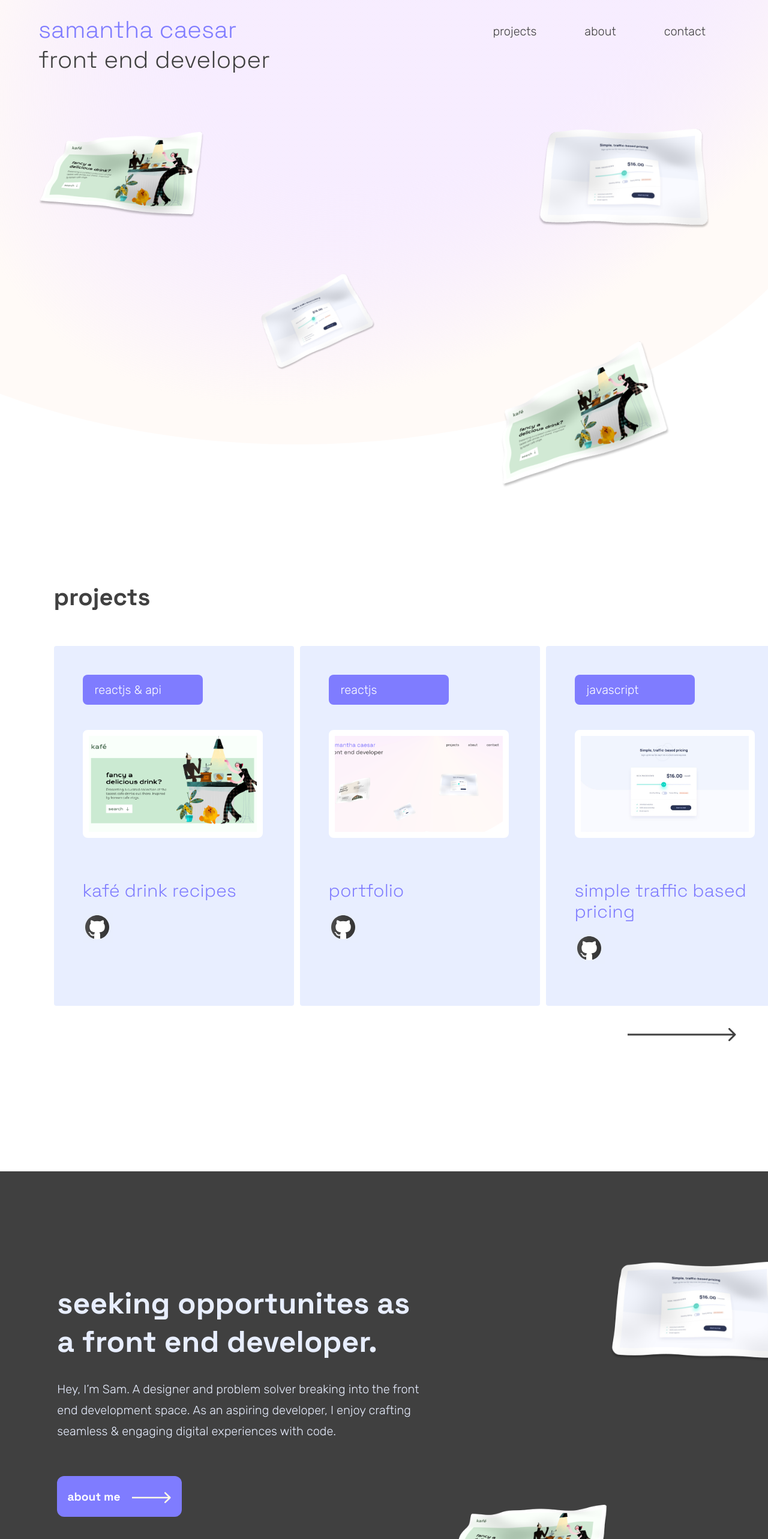
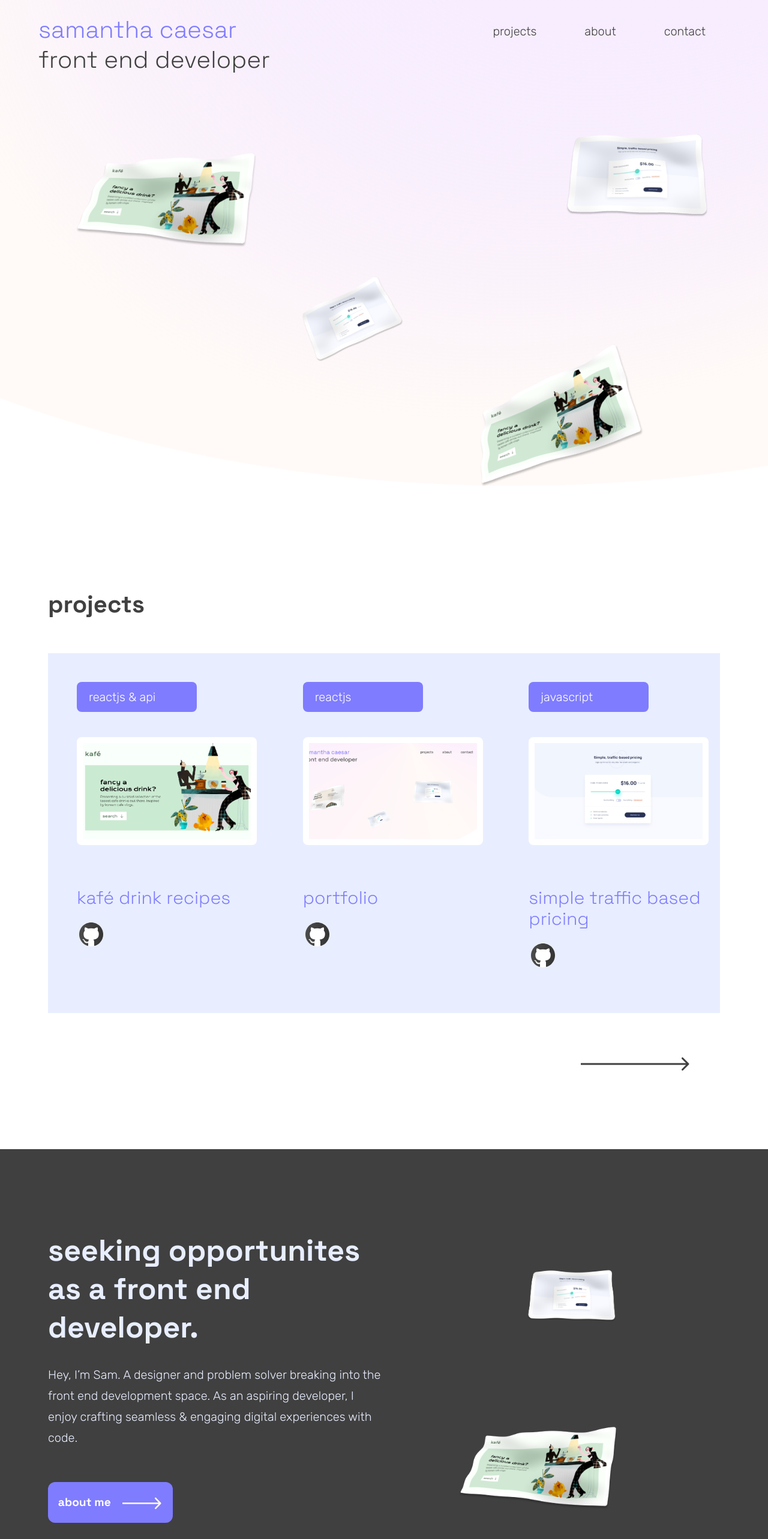
Before and after one commit to sammycaesar/sams-portfolio, a React (Create React App) app: page / in a window 1280 px wide. Shown: the top 2566 px of the page at 60% size. Built offline with nearby package versions, Linux system fonts and the light colour scheme.

Commit message:
Updates for mobile optimisation and flex box

```diff
--- a/src/components/About/AboutPageElements.js
+++ b/src/components/About/AboutPageElements.js
@@ -3,7 +3,7 @@ import { Link as LinkR } from "react-router-dom";
 
 export const AboutContainer = styled.div`
   padding: 0 5% 0 5%;
-  width: 100%;
+  width: 100vw;
   background: #e8eefe;
   color: #7f7cff;
   display: grid;
@@ -30,6 +30,11 @@ export const IntroContainer = styled.div`
   padding-top: 5%;
   display: grid;
   grid-template-columns: 60%;
+
+  @media screen and (max-width: 480px) {
+    height: 35rem;
+    width: 30rem;
+  }
 `;
 
 export const IntroContent = styled.p`
@@ -50,6 +55,14 @@ export const CapabilitiesContainer = styled.div`
   border-color: #7f7cff;
   border-radius: 5px;
   background-color: white;
+
+  @media screen and (max-width: 480px) {
+    height: 40rem;
+    width: 90vw;
+    grid-template-columns: 1fr;
+    grid-template-rows: 5rem repeat(2, 1fr);
+    padding: 10% 5% 0 10%;
+  }
 `;
 
 export const Heading = styled.h2`
@@ -57,6 +70,11 @@ export const Heading = styled.h2`
   color: #7f7cff;
   font-size: 50px;
   line-height: 50px;
+
+  @media screen and (max-width: 480px) {
+    width: 80vw;
+    font-size: 2rem;
+  }
 `;
 
 export const SubHeading = styled.p`
@@ -86,9 +104,22 @@ export const EducationContainer = styled.div`
   border-radius: 5px;
   border-color: #7f7cff;
   background-color: white;
+
+  @media screen and (max-width: 480px) {
+    height: 20rem;
+    width: 90vw;
+    grid-template-columns: 1fr;
+    grid-template-rows: 5rem 1fr;
+    padding: 10% 5% 0 10%;
+  }
 `;
 
 export const Education = styled.p`
   padding-top: 30px;
   color: #7f7cff;
+
+  @media screen and (max-width: 480px) {
+    padding-top: 0;
+    padding-right: 50px;
+  }
 `;
--- a/src/components/Home/AboutSection/AboutElements.js
+++ b/src/components/Home/AboutSection/AboutElements.js
@@ -2,47 +2,69 @@ import styled from "styled-components";
 import { Link as LinkR } from "react-router-dom";
 
 export const AboutContainer = styled.div`
-  margin-top: 10%;
-  padding-left: 5%;
+  padding: 4em;
   height: 800px;
-  max-width: 100vw;
-  display: grid;
-  grid-template-columns: repeat(3, 1fr);
-  grid-template-rows: 1fr;
-  grid-column-gap: 0px;
-  grid-row-gap: 0px;
   background: #404040;
   color: white;
 
   @media screen and (max-width: 480px) {
     font-size: 1.25rem;
+    padding: 2em;
+    height: 700px;
   }
 `;
 
-export const Column1 = styled.div`
-  padding: 30% 3% 0 5%;
-  grid-area: 1 / 1 / 2 / 2;
-
-  @media screen and (max-width: 480px) {
-  }
+export const AboutBox = styled.div`
+  display: flex;
+  max-width: 1600px;
+  max-height: 600px;
+  margin-right: auto;
+  margin-left: auto;
+  -webkit-box-align: center;
+  align-items: center;
+  -webkit-box-pack: justify;
+  position: relative
+  top: 50%;
+  left 50%;
 `;
 
-export const Column2 = styled.img`
-  grid-area: 1 / 2 / 2 / 3;
-  margin: 0 0 0 5rem;
-  transform: scale(0.8);
-  -webkit-transform: scale(0.8);
+export const Column1 = styled.div`
+  flex: 1 1 0%;
+  width: 80%;
+`;
+
+export const Column2 = styled.div`
+  flex: 1 1 0%;
+  width: 20%;
+
+  flex-direction: column;
+  transform: scale(0.7);
+  -webkit-transform: scale(0.7);
+  display: flex;
+  -webkit-box-pack: center;
+  justify-content: center;
 
   @media screen and (max-width: 1024px) {
     display: none;
   }
 `;
 
-export const Column3 = styled.img`
-  grid-area: 1 / 3 / 2 / 4;
-  margin: 30rem 0 0 -60rem;
-  transform: scale(0.8);
-  -webkit-transform: scale(0.8);
+export const Row1 = styled.img`
+  flex: 1;
+  padding-left: 6rem;
+
+  transform: scale(1);
+  -webkit-transform: scale(1);
+
+  @media screen and (max-width: 1024px) {
+    display: none;
+  }
+`;
+export const Row2 = styled.img`
+  flex: 1;
+  padding-top: 8rem;
+  transform: scale(1.2);
+  -webkit-transform: scale(1.2);
 
   @media screen and (max-width: 1024px) {
     display: none;
@@ -50,10 +72,10 @@ export const Column3 = styled.img`
 `;
 
 export const Heading = styled.h2`
-  width: 616px;
   color: #e8eeff;
   font-size: 50px;
   line-height: 64px;
+  position: relative;
 
   @media screen and (max-width: 480px) {
     width: 75vw;
@@ -64,7 +86,6 @@ export const Heading = styled.h2`
 
 export const Content = styled.p`
   padding-top: 30px;
-  width: 625px;
   color: #e8eeff;
 
   @media screen and (max-width: 480px) {
--- a/src/components/Home/AboutSection/index.js
+++ b/src/components/Home/AboutSection/index.js
@@ -4,9 +4,11 @@ import Kafe from "../../../images/kafe-website-wave.png";
 import Traffic from "../../../images/traffic-website-wave.png";
 import {
   AboutContainer,
+  AboutBox,
   Column1,
   Column2,
-  Column3,
+  Row1,
+  Row2,
   Heading,
   Content,
   Link,
@@ -18,18 +20,25 @@ const AboutSection = ({ id, headline, content }) => {
   return (
     <>
       <AboutContainer id={id}>
+        <AboutBox>
           <Column1>
             <Heading>{headline}</Heading>
             <Content>{content}</Content>
             <Link to='/about'>
               <Button>
                 about me
-              <AboutArrow src={Arrow} alt='click here to learn more about me' />
+                <AboutArrow
+                  src={Arrow}
+                  alt='click here to learn more about me'
+                />
               </Button>
             </Link>
           </Column1>
-        <Column2 src={Traffic} alt='Traffic Website'></Column2>
-        <Column3 src={Kafe} alt='Kafe Website'></Column3>
+          <Column2>
+            <Row1 src={Traffic} alt='Traffic Website'></Row1>
+            <Row2 src={Kafe} alt='Kafe Website'></Row2>
+          </Column2>
+        </AboutBox>
       </AboutContainer>
     </>
   );
--- a/src/components/Home/FooterSection/index.js
+++ b/src/components/Home/FooterSection/index.js
@@ -13,7 +13,7 @@ const FooterSection = () => {
     <FooterContainer id='footer'>
       <FooterWrapper>
         <FooterShape src={Circle} alt='Footer Shape' />
-        <FooterInfo>© 2022 samantha caesar | terms & conditions</FooterInfo>
+        <FooterInfo>© 2022 samantha caesar</FooterInfo>
       </FooterWrapper>
     </FooterContainer>
   );
--- a/src/components/Home/HeroSection/HeroElements.js
+++ b/src/components/Home/HeroSection/HeroElements.js
@@ -1,78 +1,86 @@
 import styled from "styled-components";
+
+import Shape from "../../../images/hero-shape.svg";
 
 export const HeroContainer = styled.div`
   display: flex;
-  align-items: start;
-  height: 100vh;
-  max-height: 700px;
-  position: relative;
-  max-width: 100vw;
+  width: 100vw;
+  height: 1300px;
   z-index: -100;
+  background-image: url(${Shape});
+  background-repeat: no-repeat;
+  background-size: cover;
+
+  background-position-y: -30rem;
+  margin-top: -10rem;
+
   @media screen and (max-width: 480px) {
-    height: 50vh;
+    height: 800px;
+    background-position-y: -5rem;
   }
 `;
 
-export const HeroWrapper = styled.div`
-  display: block;
+export const HeroBox = styled.div`
+  display: flex;
+  max-width: 1600px;
+  max-height: 600px;
+  margin-right: auto;
+  margin-left: auto;
+  -webkit-box-align: center;
+  align-items: center;
+  -webkit-box-pack: justify;
+
+  @media screen and (max-width: 480px) {
+    flex-direction: column;
+  }
 `;
 
 export const HeroShape = styled.img`
-  max-height: 1500px;
-  width: 100vw;
-  margin-top: -10rem;
-
-  @media screen and (max-width: 480px) {
-    transform: scale(4);
-    -webkit-transform: scale(4);
-  }
-`;
-
-export const HeroRow = styled.div`
-  display: grid;
-  grid-template-columns: repeat(4, 1fr);
-  grid-template-rows: 1fr;
-  grid-column-gap: 0px;
-  grid-row-gap: 0px;
-  height: 100vh;
-  margin-top: -60%;
-  width: 100vw;
+  background-size: cover;
+  position: relative;
 `;
 
 export const Column1 = styled.img`
-  grid-area: 1 / 1 / 2 / 2;
-  margin-top: 10rem;
-  margin-left: -5rem;
-  transform: scale(0.8);
-  -webkit-transform: scale(0.8);
+  flex: 1%;
+  width: 25%;
+  transform: scale(1.2);
+  -webkit-transform: scale(1.2);
+  margin-left: 5rem;
+  margin-top: 5rem;
 
   @media screen and (min-width: 1500px) {
-    margin-left: 10rem;
   }
   @media screen and (max-width: 480px) {
-    margin-top: 6rem;
+    transform: scale(0.8) rotate(-25.73deg);
+    -webkit-transform: scale(0.8) rotate(-25.73deg);
+    margin: 10rem 0 0 0;
+    width: 100%;
   }
 `;
 
 export const Column2 = styled.img`
-  grid-area: 1 / 2 / 2 / 3;
-  margin-top: 20rem;
-  margin-left: -25rem;
-  transform: scale(0.5) rotate(-25.73deg);
-  -webkit-transform: scale(0.5) rotate(-25.73deg);
+  flex: 1;
+  width: 25%;
+  transform: scale(0.8) rotate(-25.73deg);
+  -webkit-transform: scale(0.8) rotate(-25.73deg);
+  margin-top: 30rem;
+  margin-left: -10rem;
 
   @media screen and (max-width: 480px) {
-    margin-left: -55rem;
-    margin-top: 15rem;
+    width: 100vw;
+    transform: scale(1) rotate(-25.73deg);
+    -webkit-transform: scale(1) rotate(-25.73deg);
+    margin: 0;
   }
 `;
 
 export const Column3 = styled.img`
-  grid-area: 1 / 3 / 2 / 4;
-  margin-top: 35rem;
-  margin-left: -15rem;
-  transform: scale(0.9) rotate(-23.36deg);
-  -webkit-transform: scale(0.9) rotate(-23.36deg);
+  flex: 1%;
+  width: 25%;
+  transform: scale(1.2) rotate(-23.36deg);
+  -webkit-transform: scale(1.2) rotate(-23.36deg);
+  margin-top: 50rem;
+  margin-left: -5rem;
 
   @media screen and (max-width: 1024px) {
     display: none;
@@ -80,11 +88,11 @@ export const Column3 = styled.img`
 `;
 
 export const Column4 = styled.img`
-  grid-area: 1 / 4 / 2 / 5;
-  margin-left: -40rem;
-  margin-top: 5rem;
-  transform: scale(0.8);
-  -webkit-transform: scale(0.8);
+  flex: 1 1 0%;
+  width: 25%;
+  transform: scale(1.2);
+  -webkit-transform: scale(1.2);
+  margin-left: -20rem;
 
   @media screen and (max-width: 1024px) {
     display: none;
--- a/src/components/Home/HeroSection/index.js
+++ b/src/components/Home/HeroSection/index.js
@@ -5,9 +5,8 @@ import Kafe from "../../../images/kafe-website-wave.png";
 import Traffic from "../../../images/traffic-website-wave.png";
 import {
   HeroContainer,
-  HeroWrapper,
-  HeroShape,
-  HeroRow,
+  HeroBox,
+  // HeroShape,
   Column1,
   Column2,
   Column3,
@@ -17,15 +16,13 @@ import {
 const HeroSection = () => {
   return (
     <HeroContainer id='home'>
-      <HeroWrapper>
-        <HeroShape src={Shape} alt='Intro Shape' />
-        <HeroRow>
-          <Column1 src={Kafe} alt='Kafe Website'></Column1>
-          <Column2 src={Traffic} alt='Traffic Website'></Column2>
-          <Column3 src={Kafe} alt='Kafe Website'></Column3>
-          <Column4 src={Traffic} alt='Traffic Website'></Column4>
-        </HeroRow>
-      </HeroWrapper>
+      {/* <HeroShape src={Shape} alt='Intro Shape' /> */}
+      <HeroBox>
+        <Column1 src={Kafe} alt='Kafe Website'></Column1>
+        <Column2 src={Traffic} alt='Traffic Website'></Column2>
+        <Column3 src={Kafe} alt='Kafe Website'></Column3>
+        <Column4 src={Traffic} alt='Traffic Website'></Column4>
+      </HeroBox>
     </HeroContainer>
   );
 };
--- a/src/components/Home/InfoSection/InfoElements.js
+++ b/src/components/Home/InfoSection/InfoElements.js
@@ -1,19 +1,23 @@
 import styled from "styled-components";
 
 export const InfoContainer = styled.div`
-  display: grid;
-  grid-template-columns: 65%;
-  margin: 10% 5% 0% 7%;
-  justify-content: left;
+  display: flex;
+  padding: 4em;
 
   @media screen and (max-width: 480px) {
-    padding-top: 10%;
+    padding: 2em;
   }
 `;
 
-export const Column = styled.div`
+export const InfoBox = styled.div`
+  flex: 1 1 0%;
+  max-width: 1600px;
+  max-height: 300px;
+  margin-right: auto;
+  margin-left: auto;
+
   @media screen and (max-width: 480px) {
-    width: 50vw;
+    max-width: 100vw;
   }
 `;
 
--- a/src/components/Home/InfoSection/index.js
+++ b/src/components/Home/InfoSection/index.js
@@ -1,11 +1,11 @@
 import React from "react";
-import { InfoContainer, Column, Heading, Content } from "./InfoElements";
+import { InfoContainer, InfoBox, Heading, Content } from "./InfoElements";
 
 const InfoSection = ({ id, headline, email, socials }) => {
   return (
     <>
       <InfoContainer id={id}>
-        <Column>
+        <InfoBox>
           <Heading>{headline}</Heading>
           <Content>{email}</Content>
           <Content>
@@ -26,7 +26,7 @@ const InfoSection = ({ id, headline, email, socials }) => {
               Github
             </a>
           </Content>
-        </Column>
+        </InfoBox>
       </InfoContainer>
     </>
   );
--- a/src/components/Home/Navbar/NavbarElements.js
+++ b/src/components/Home/Navbar/NavbarElements.js
@@ -3,14 +3,15 @@ import { Link as LinkR } from "react-router-dom";
 import { Link as LinkS } from "react-scroll";
 
 export const Nav = styled.nav`
+  display: flex;
   height: 150px;
-  display: flex;
+  max-width: 1600px;
   justify-content: center;
   align-items: center;
   font-size: 1.25rem;
   position: relative;
   top: 0;
-  margin: 0 5% 0 5%;
+  margin: auto 5% auto 5%;
 
   @media screen and (max-width: 960px) {
     transition: 0.8s all ease;
--- a/src/components/Home/ProjectsSection/ProjectsSectionElements.js
+++ b/src/components/Home/ProjectsSection/ProjectsSectionElements.js
@@ -2,13 +2,19 @@ import styled from "styled-components";
 import Github from "../../../images/github-icon.svg";
 
 export const ProjectContainer = styled.div`
-  margin: 0;
-  padding-top: 10%;
-  padding-left: 7%;
+  padding: 0 4em 4em 4em;
+  margin-top: -15em;
 
   @media screen and (max-width: 480px) {
-    padding-top: 50%;
+    padding: 10em 1em 1em 1em;
   }
+`;
+
+export const ProjectBox = styled.div`
+  max-width: 1600px;
+  flex: 1 1 0%;
+  margin-right: auto;
+  margin-left: auto;
 `;
 
 export const Heading = styled.h2`
--- a/src/components/Home/ProjectsSection/index.js
+++ b/src/components/Home/ProjectsSection/index.js
@@ -13,6 +13,7 @@ import { projectData } from "./data";
 
 import {
   ProjectContainer,
+  ProjectBox,
   Heading,
   SliderItem,
   SliderTech,
@@ -30,12 +31,13 @@ const ProjectsSection = () => {
   return (
     <>
       <ProjectContainer id='projects'>
+        <ProjectBox>
           <Heading>projects</Heading>
           <Swiper
             direction={"horizontal"}
             mousewheel={{ sensitivity: 100, forceToAxis: true }}
-          slidesPerView={4}
-          spaceBetween={10}
+            slidesPerView={3}
+            spaceBetween={50}
             navigation={true}
             loop={true}
             modules={[{ Navigation, Mousewheel }]}
@@ -44,17 +46,18 @@ const ProjectsSection = () => {
                 slidesPerView: 1,
                 spaceBetween: 10,
               },
-            "@0.50": {
+
+              "@0.10": {
                 slidesPerView: 1,
                 spaceBetween: 10,
               },
-            "@0.75": {
-              slidesPerView: 1,
+              "@1.10": {
+                slidesPerView: 2,
                 spaceBetween: 10,
               },
-            "@1.20": {
+              "@1.30": {
                 slidesPerView: 3,
-              spaceBetween: 40,
+                spaceBetween: 10,
               },
             }}
           >
@@ -65,7 +68,11 @@ const ProjectsSection = () => {
                     <SliderTech>{data.technology}</SliderTech>
                     <SliderImageBorder>
                       <SliderImage>
-                      <img src={data.image} alt='' className='project-images' />
+                        <img
+                          src={data.image}
+                          alt=''
+                          className='project-images'
+                        />
                       </SliderImage>
                     </SliderImageBorder>
                     <SliderContent>
@@ -83,6 +90,7 @@ const ProjectsSection = () => {
               );
             })}
           </Swiper>
+        </ProjectBox>
       </ProjectContainer>
     </>
   );
--- a/src/components/Home/ProjectsSection/swiper.css
+++ b/src/components/Home/ProjectsSection/swiper.css
@@ -1,5 +1,7 @@
 /* Extra swiper CSS */
-
+.swiper-slide {
+  width: 350px;
+}
 .swiper-button-prev {
   display: none;
 }
@@ -7,7 +9,7 @@
   display: block;
   width: 200px;
   color: black;
-  margin: 22% 2% 0 0;
+  margin: 15em 2% 0 0;
   position: absolute;
   background-image: url("../../../images/project-arrow.svg") !important;
   background-repeat: no-repeat;
```
Also changed, not shown: 1 other file (tests, documents, lock files or other folders). Lines whose indentation alone changed are shown as unchanged.
